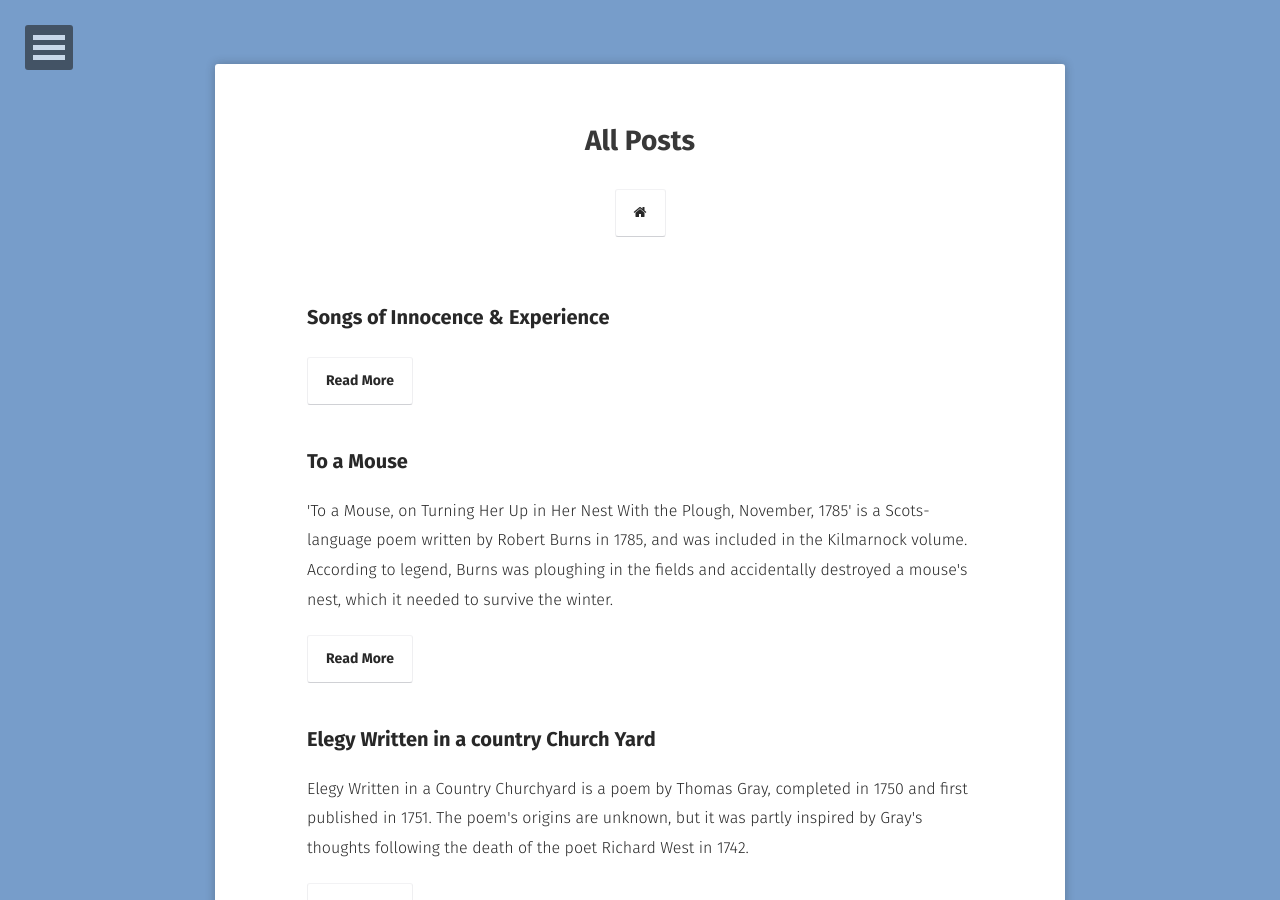
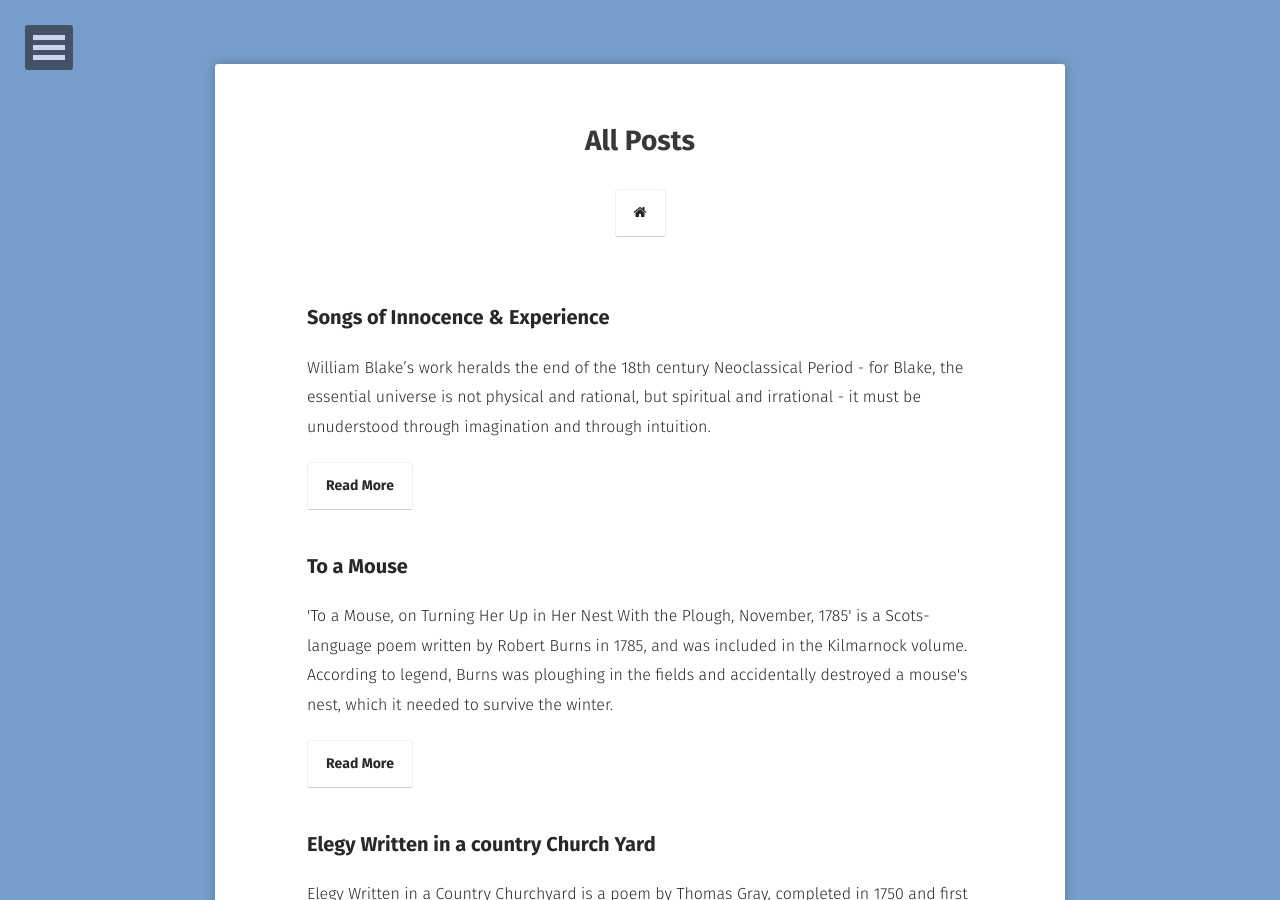
Before and after one commit to EthenStrine/site, a Jekyll site: the page built from posts/index.md, in a window 1280 px wide and 900 px high. Built offline with Jekyll 4.4.1, drawn with Linux system fonts in a browser that asks for light colours; some web fonts are replaced.

Commit message:
Update 2019-03-07-blake.md

```diff
--- a/_posts/2019-03-07-blake.md
+++ b/_posts/2019-03-07-blake.md
@@ -2,7 +2,7 @@
 layout: post
 title:  "Songs of Innocence & Experience"
 date:   2019-03-07
-excerpt: ""
+excerpt: "William Blake’s work heralds the end of the 18th century Neoclassical Period - for Blake, the essential universe is not physical and rational, but spiritual and irrational - it must be unuderstood through imagination and through intuition."
 feature: https://dwarf.pro/site/assets/img/flowers.png
 tag:
 - English
```
